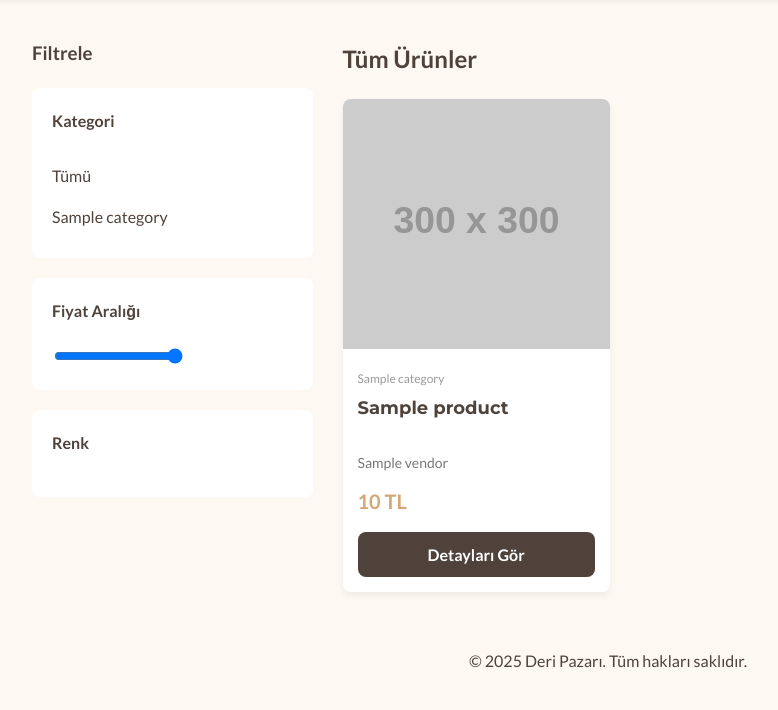
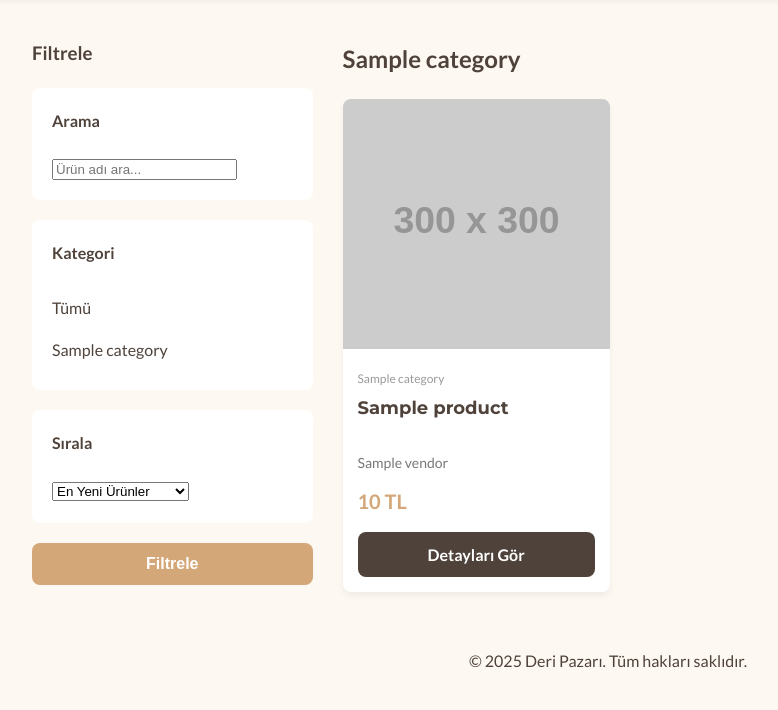
Before and after one commit to marasderi/maras, a PHP site: page /products.php?category=1 in a window 1280 px wide. Shown: the part 108-818 px from the top of the page, without its empty margins (32-810 px from the left). Run offline with PHP 8.4, Linux system fonts and the light colour scheme; tables that the repository leaves empty or names only in its code hold one stand-in row (values such as "Sample post"); grey boxes labelled with a size stand in for pictures from a placeholder-image service; some libraries are stand-ins or nearby versions.

Commit message:
Update products.php

```diff
--- a/products.php
+++ b/products.php
@@ -1,49 +1,120 @@
 <?php
 include 'includes/header.php';
 
-// Temel SQL Sorgusu
+// --- FİLTRELEME İÇİN VERİLERİ HAZIRLA ---
+
+// URL'den gelen GET parametrelerini güvenli bir şekilde alalım.
+$category_id = isset($_GET['category']) ? intval($_GET['category']) : 0;
+$sort_order = $_GET['sort'] ?? 'newest'; // Varsayılan: en yeni
+$search_term = $_GET['search'] ?? '';
+
+// --- DİNAMİK SQL SORGUSUNU OLUŞTUR ---
+
+// Sorgunun temel, değişmeyen kısmı
 $sql = "SELECT p.*, c.name as category_name, v.store_name
         FROM products p
         JOIN categories c ON p.category_id = c.id
         JOIN vendors v ON p.vendor_id = v.id
         WHERE p.is_active = 1";
 
-// TODO: Filtreleme mantığı buraya eklenecek
+// PDO'da prepared statements için kullanılacak parametre dizisi
+$params = [];
 
-// Şimdilik tüm ürünleri çekiyoruz
+// Kategori filtresi eklendiyse
+if ($category_id > 0) {
+    $sql .= " AND p.category_id = ?";
+    $params[] = $category_id;
+}
+
+// Arama terimi girildiyse (ürün adı VEYA açıklamasında ara)
+if (!empty($search_term)) {
+    $sql .= " AND (p.name LIKE ? OR p.description LIKE ?)";
+    $params[] = "%" . $search_term . "%";
+    $params[] = "%" . $search_term . "%";
+}
+
+// Sıralama mantığı
+// SQL Injection'ı önlemek için sıralama değerini beyaz listeye alıyoruz (whitelist)
+$orderBy = " ORDER BY p.created_at DESC"; // Varsayılan
+if ($sort_order == 'price_asc') {
+    $orderBy = " ORDER BY p.price ASC";
+} elseif ($sort_order == 'price_desc') {
+    $orderBy = " ORDER BY p.price DESC";
+}
+$sql .= $orderBy;
+
+
+// Hazırlanan sorguyu çalıştır
 $stmt = $pdo->prepare($sql);
-$stmt->execute();
+$stmt->execute($params);
 $products = $stmt->fetchAll();
+
+// Kenar çubuğundaki kategori listesi için kategorileri çek
+$categories = $pdo->query("SELECT * FROM categories ORDER BY name ASC")->fetchAll();
 
 ?>
 
 <div class="page-content">
     <aside class="sidebar">
         <h3>Filtrele</h3>
+
+        <form action="products.php" method="GET" class="filter-form">
+            <div class="filter-group">
+                <h4>Arama</h4>
+                <input type="search" name="search" placeholder="Ürün adı ara..." value="<?php echo htmlspecialchars($search_term); ?>">
+            </div>
+
             <div class="filter-group">
                 <h4>Kategori</h4>
                 <ul>
-                <li><a href="#">Tümü</a></li>
-                <?php
-                    // Kategorileri veritabanından çek ve listele
-                    $cat_stmt = $pdo->query("SELECT * FROM categories ORDER BY name ASC");
-                    while ($category = $cat_stmt->fetch()) {
-                        echo '<li><a href="#">' . htmlspecialchars($category['name']) . '</a></li>';
-                    }
-                ?>
+                    <li class="<?php if ($category_id == 0) echo 'active'; ?>">
+                        <a href="products.php">Tümü</a>
+                    </li>
+                    <?php foreach ($categories as $category): ?>
+                        <li class="<?php if ($category_id == $category['id']) echo 'active'; ?>">
+                            <a href="products.php?category=<?php echo $category['id']; ?>">
+                                <?php echo htmlspecialchars($category['name']); ?>
+                            </a>
+                        </li>
+                    <?php endforeach; ?>
                 </ul>
             </div>
+
+            <?php if ($category_id > 0): ?>
+                <input type="hidden" name="category" value="<?php echo $category_id; ?>">
+            <?php endif; ?>
+            <?php if (!empty($search_term)): ?>
+                <input type="hidden" name="search" value="<?php echo htmlspecialchars($search_term); ?>">
+            <?php endif; ?>
+
             <div class="filter-group">
-            <h4>Fiyat Aralığı</h4>
-            <input type="range" min="0" max="5000" value="5000">
+                 <h4>Sırala</h4>
+                 <select name="sort" onchange="this.form.submit()">
+                    <option value="newest" <?php if ($sort_order == 'newest') echo 'selected'; ?>>En Yeni Ürünler</option>
+                    <option value="price_asc" <?php if ($sort_order == 'price_asc') echo 'selected'; ?>>Fiyata Göre Artan</option>
+                    <option value="price_desc" <?php if ($sort_order == 'price_desc') echo 'selected'; ?>>Fiyata Göre Azalan</option>
+                 </select>
             </div>
-        <div class="filter-group">
-            <h4>Renk</h4>
-            </div>
+
+            <button type="submit" class="btn">Filtrele</button>
+
+        </form>
     </aside>
 
     <section class="main-content">
-        <h2>Tüm Ürünler</h2>
+        <h2>
+            <?php
+            // Sayfa başlığını filtreye göre dinamik yapalım
+            if ($category_id > 0) {
+                foreach ($categories as $cat) { if ($cat['id'] == $category_id) echo htmlspecialchars($cat['name']); }
+            } elseif (!empty($search_term)) {
+                echo '"' . htmlspecialchars($search_term) . '" için arama sonuçları';
+            } else {
+                echo 'Tüm Ürünler';
+            }
+            ?>
+        </h2>
+
         <div class="product-grid">
             <?php if ($products): ?>
                 <?php foreach ($products as $product): ?>
@@ -61,11 +132,10 @@ $products = $stmt->fetchAll();
                     </div>
                 <?php endforeach; ?>
             <?php else: ?>
-                <p>Gösterilecek ürün bulunamadı.</p>
+                <p>Aradığınız kriterlere uygun ürün bulunamadı.</p>
             <?php endif; ?>
         </div>
     </section>
 </div>
 
-
 <?php include 'includes/footer.php'; ?>
```
Lines whose indentation alone changed are shown as unchanged.
